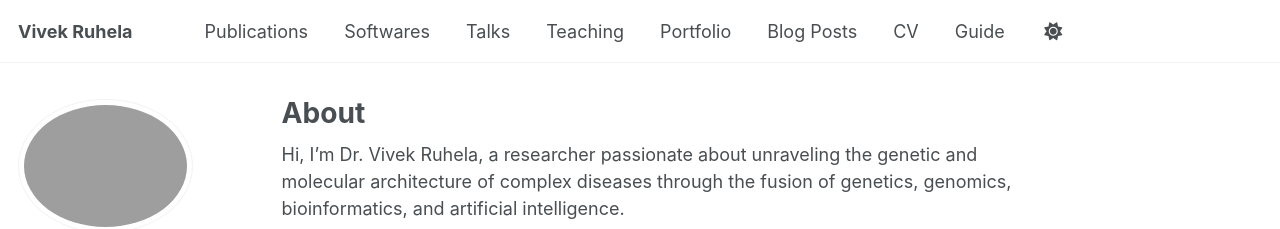
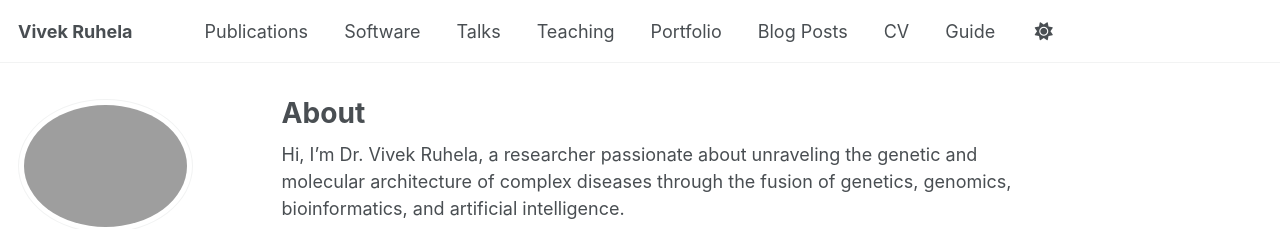
Before and after one commit to vivekruhela/vivekruhela.github.io, a Jekyll site: the page built from _pages/about.md, in a window 1280 px wide. Shown: the top 229 px of the page. Built offline with Jekyll 4.4.1, drawn with Linux system fonts in a browser that asks for light colours; some web fonts are replaced; a script that is not in the unit is left out.

Commit message:
Update navigation.yml

```diff
--- a/_data/navigation.yml
+++ b/_data/navigation.yml
@@ -11,8 +11,8 @@ main:
   - title: "Publications"
     url: /publications/
 
-  - title: "Softwares"
-    url: /softwares/
+  - title: "Software"
+    url: /software/
 
   - title: "Talks"
     url: /talks/
```
